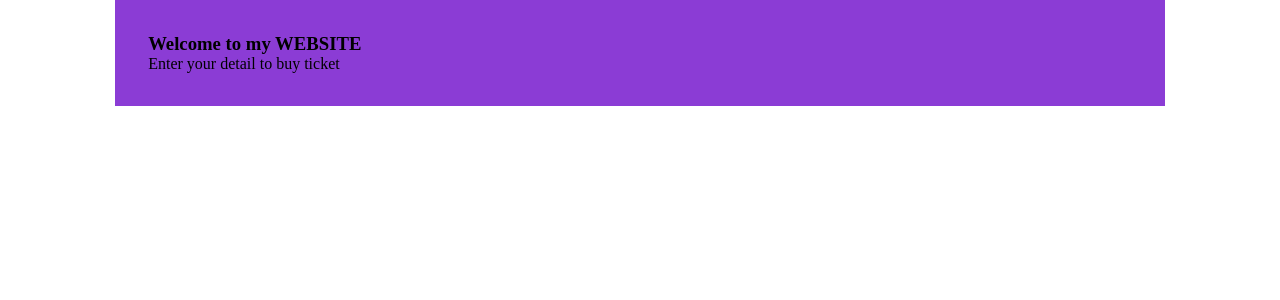
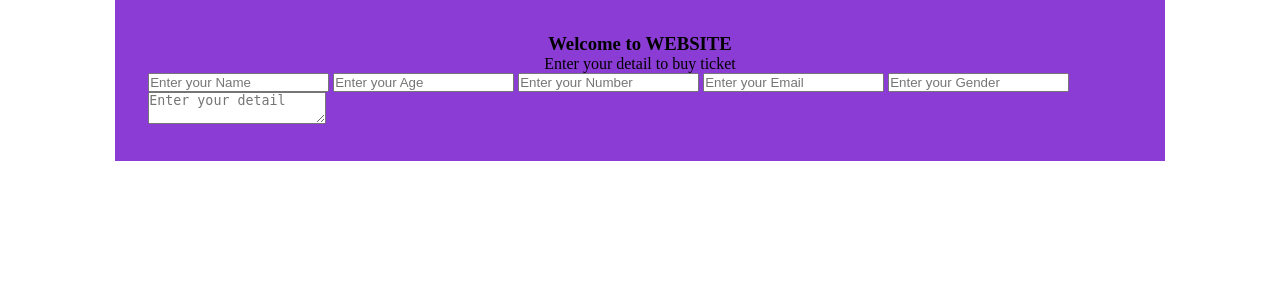
Before and after one commit to 01312345069/SimplePHP-MYSQL, a PHP site: page / in a window 1280 px wide. Shown: the top 300 px of the page. Run offline with PHP 8.4, Linux system fonts and the light colour scheme.

Commit message:
3nd commit

```diff
--- a/index.php
+++ b/index.php
@@ -8,8 +8,19 @@
 </head>
 <body>
     <div class="container">
-        <h3>Welcome to my WEBSITE</h3>
+        <h3>Welcome to WEBSITE</h3>
         <p>Enter your detail to buy ticket</p>
+
+        <form action="index.php" method="post"></form>
+        <input type="text" name="Name" id="Name" placeholder="Enter your Name">
+        <input type="text" name="Age" id="Age" placeholder="Enter your Age">
+        <input type="text" name="Number" id="Number" placeholder="Enter your Number">
+        <input type="text" name="Email" id="Email" placeholder="Enter your Email">
+        <input type="text" name="Gender" id="Gender" placeholder="Enter your Gender">
+
+        <textarea name="Detail" id="Detail" placeholder="Enter your detail"></textarea>
     </div>
+
+    <script src="index.js"></script>
 </body>
 </html>
--- a/style.css
+++ b/style.css
@@ -10,3 +10,8 @@
     padding: 33px;
     margin: auto;
 }
+
+.container h3,
+p {
+    text-align: center;
+}
```
